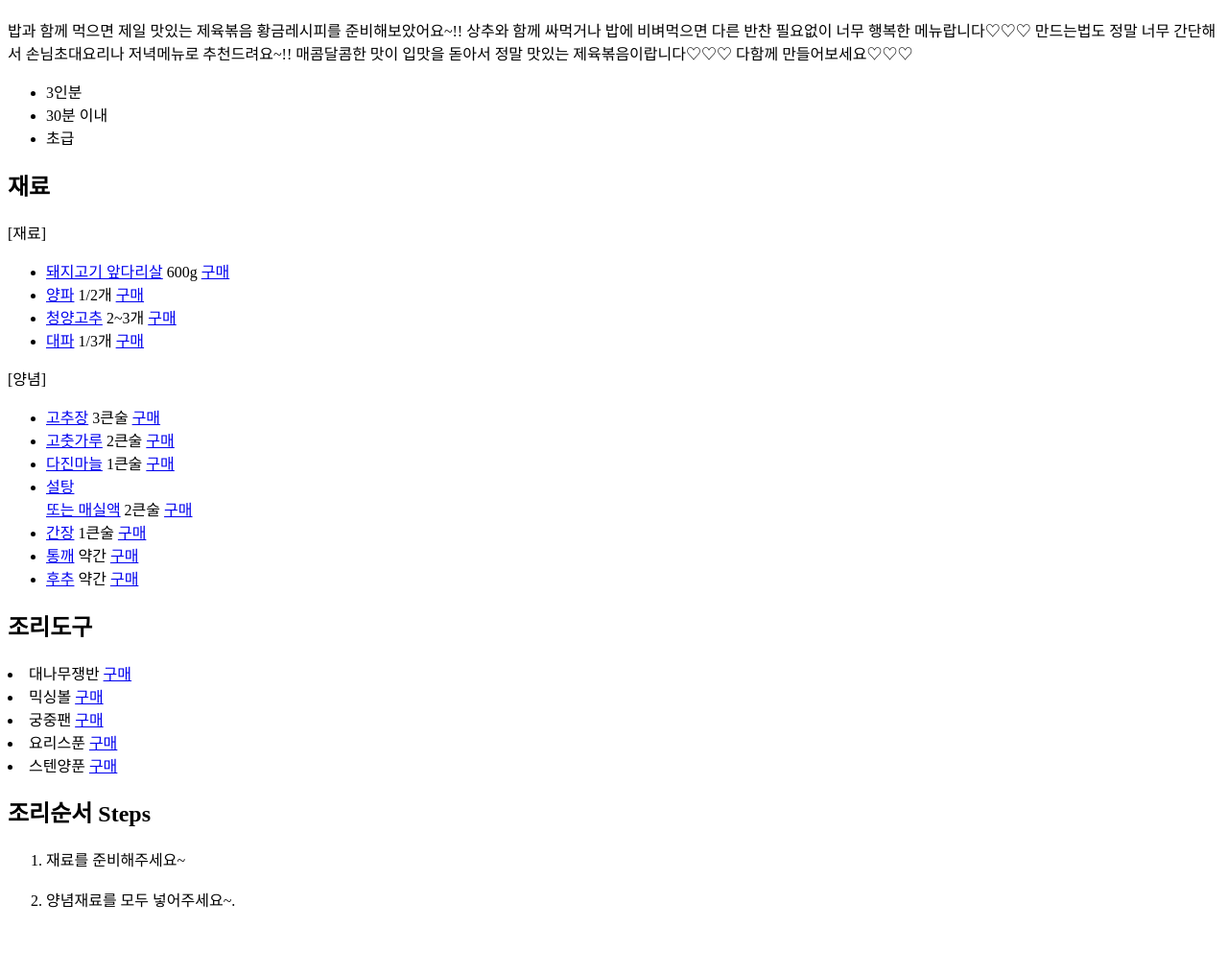
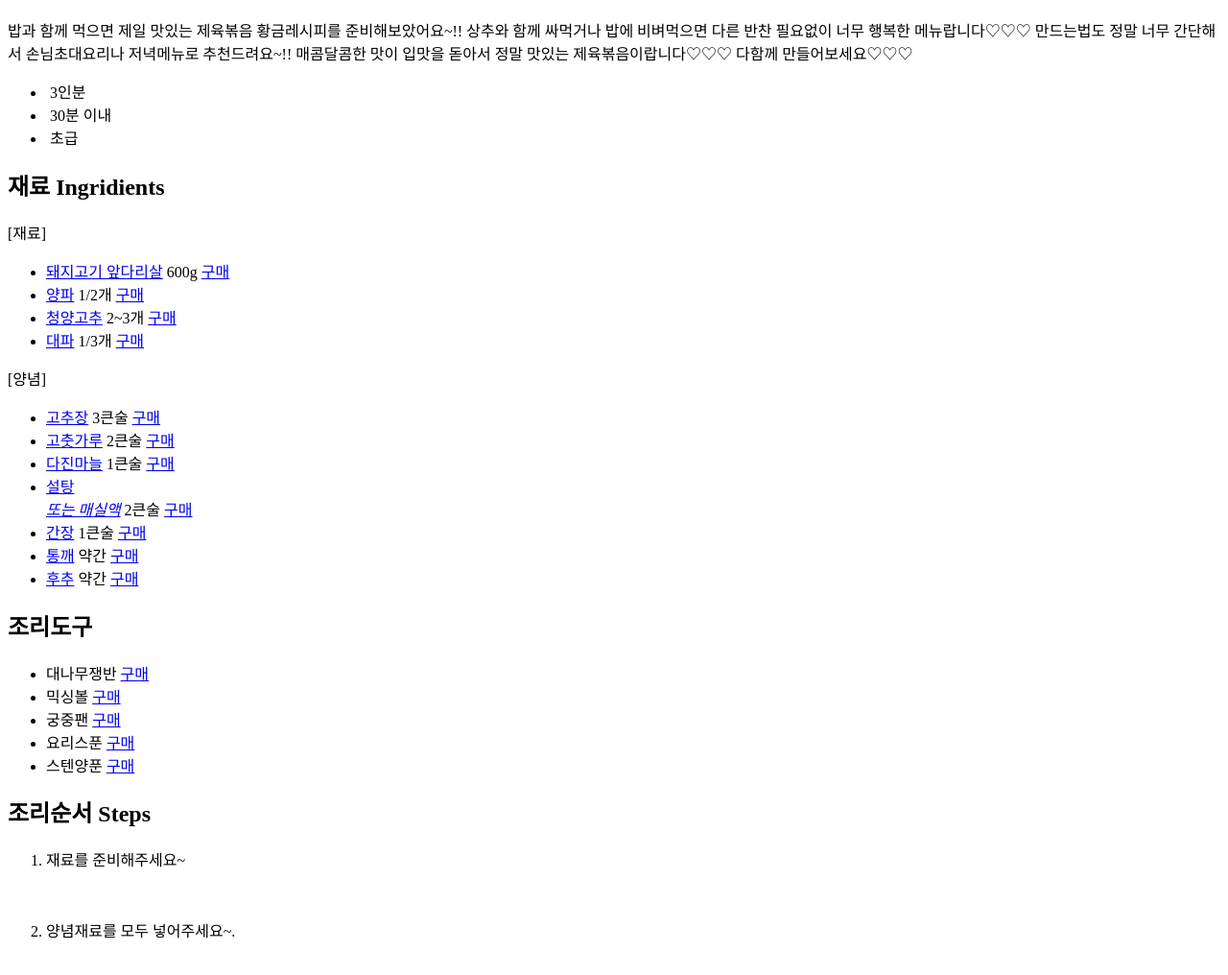
Before and after one commit to Ealrak/TIL, a plain HTML site: page html_basic/recipe.html in a window 1280 px wide. Shown: the part 70-1086 px from the top of the page at 96% size. Before the commit the page ends 1053 px from the top, so only its background shows below. Drawn offline with Linux system fonts and the light colour scheme.

Commit message:
레시피 저장

```diff
--- a/html_basic/recipe.html
+++ b/html_basic/recipe.html
@@ -12,13 +12,24 @@
             <p>밥과 함께 먹으면 제일 맛있는 제육볶음 황금레시피를 준비해보았어요~!! 상추와 함께 싸먹거나 밥에 비벼먹으면 다른 반찬 필요없이 너무 행복한 메뉴랍니다♡♡♡ 만드는법도 정말 너무 간단해서 손님초대요리나 저녁메뉴로 추천드려요~!! 매콤달콤한 맛이 입맛을 돋아서 정말 맛있는 제육볶음이랍니다♡♡♡
                 다함께 만들어보세요♡♡♡</p>
             <ul>
-                <li>3인분</li>
-                <li>30분 이내</li>
-                <li>초급</li>
+                <li>
+                    <img>
+                    <span>3인분</span>
+                </li>
+                <li>
+                    <img>
+                    <span>30분 이내</span>
+                </li>
+                <li>
+                    <img>
+                    <span>초급</span>
+                </li>
             </ul>
         </div>
         <div class="page2">
-            <h2>재료</h2>
+            <h2>재료
+                <span>Ingridients</span>
+            </h2>
                 <p>[재료]</p>
                 <ul>
                     <li>
@@ -60,7 +71,7 @@
                         <a href="#">구매</a>
                     </li>
                     <li>
-                        <a href="#">설탕<br>또는 매실액</a>
+                        <a href="#">설탕<br><em>또는 매실액</em></a>
                         <span>2큰술</span>
                         <a href="#">구매</a>
                     </li>
@@ -81,6 +92,7 @@
                     </li>
                 </ul>
             <h2>조리도구</h2>
+            <ul>
                 <li>
                     <span>대나무쟁반</span>
                     <a href="#">구매</a>
@@ -101,13 +113,17 @@
                     <span>스텐양푼</span>
                     <a href="#">구매</a>
                 </li>
+            </ul>
         </div>
         <div class="page3">
-            <h2>조리순서 Steps</h2>
+            <h2>조리순서
+                <span>Steps</span>
+            </h2>
             <ol>
-                <li>재료를 준비해주세요~</li>
+                <li><p>재료를 준비해주세요~</p></li>
                 <img>
-                <li>양념재료를 모두 넣어주세요~.</li>
+                <li><p>양념재료를 모두 넣어주세요~.</p></li>
                 <img>
             </ol>
         </div>
+    </body>
```
Lines whose indentation alone changed are shown as unchanged.
